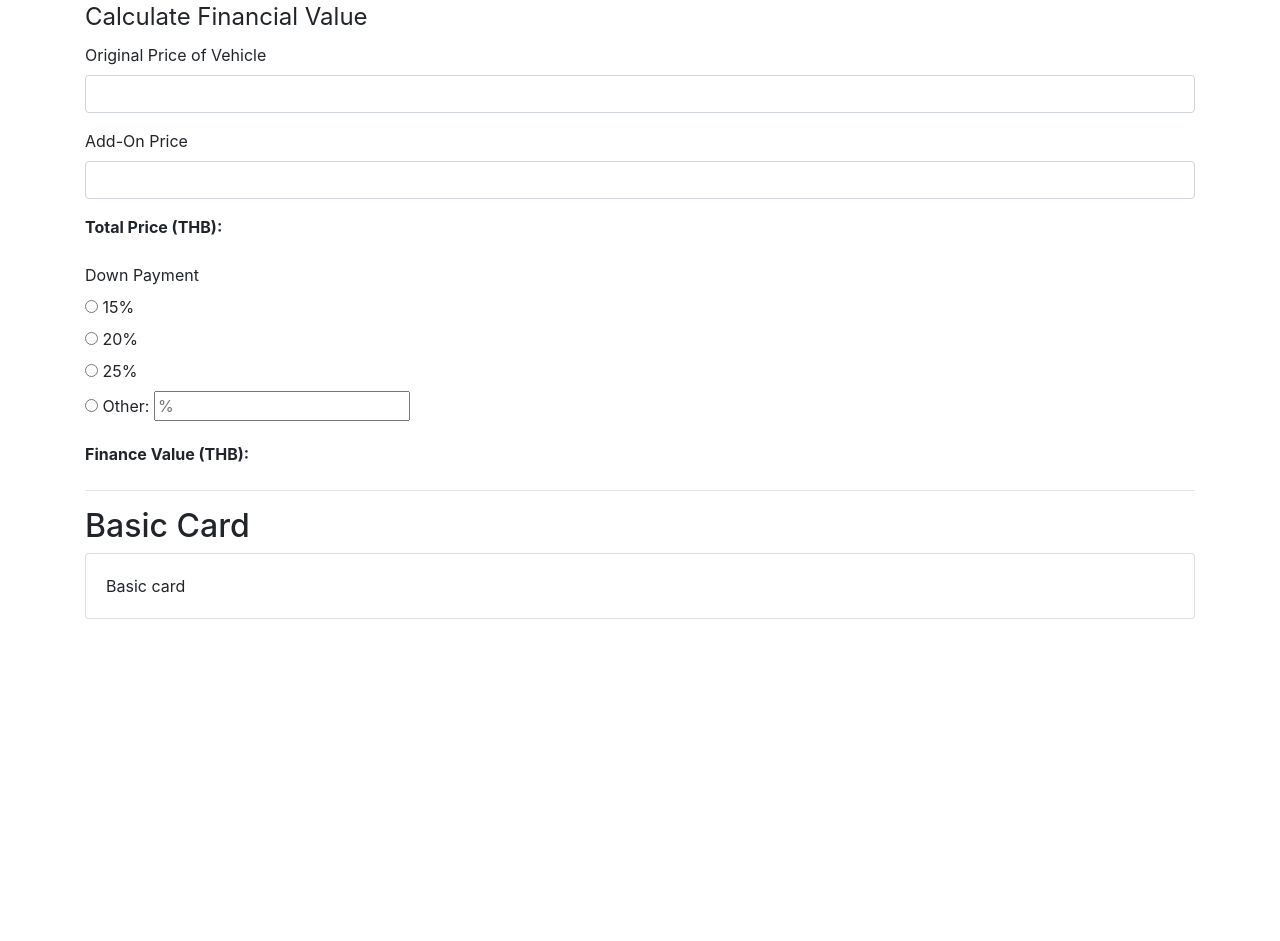
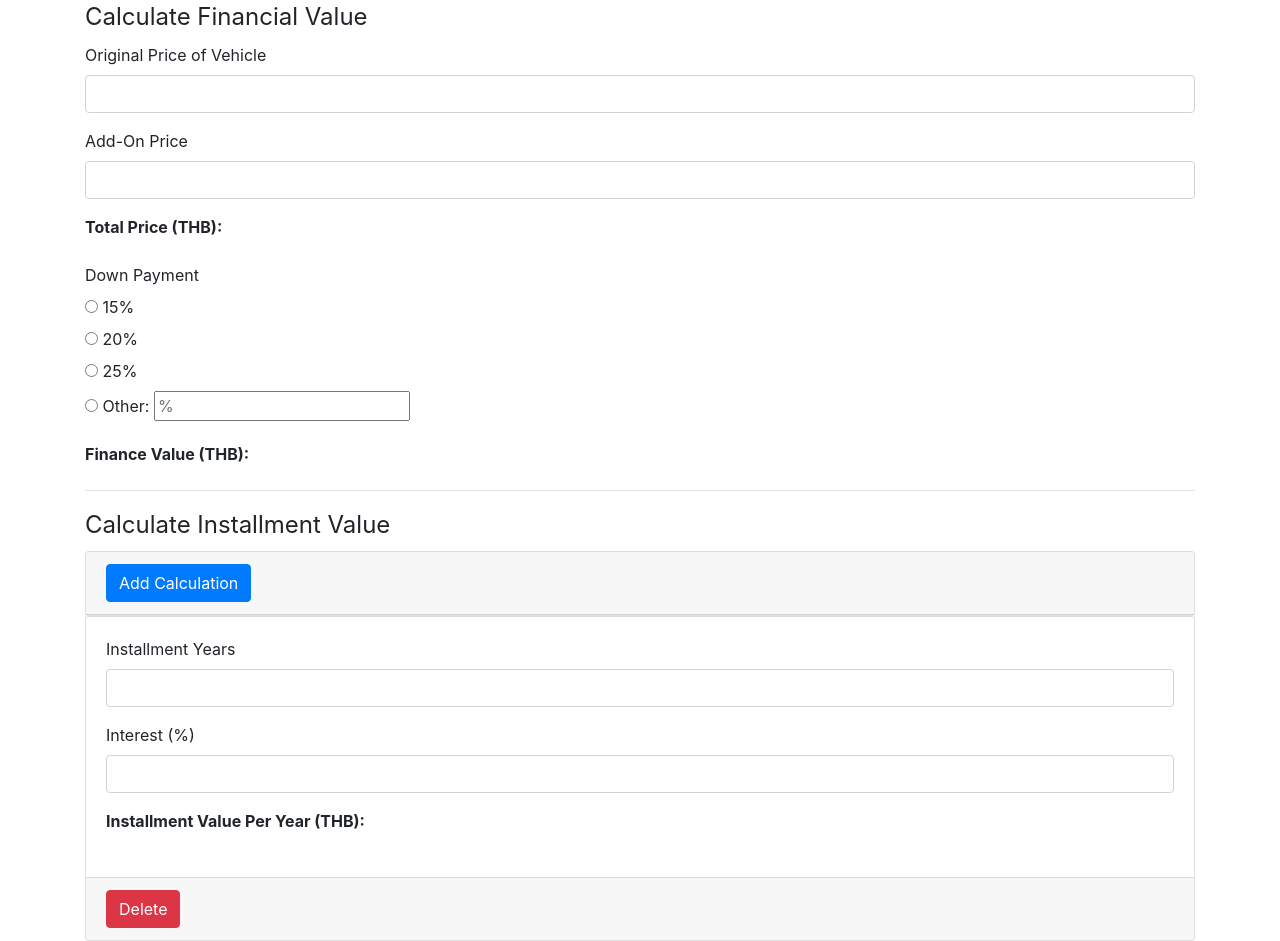
Before and after one commit to AyushSehgal/CarSales, a PHP site: page / in a window 1280 px wide. Shown: the part 57-998 px from the top of the page. Before the commit the page ends 676 px from the top, so only its background shows below. Run offline with PHP 8.4, Linux system fonts and the light colour scheme.

Commit message:
Div 2 - Installment Value Cards (duplicate cards and delete)

```diff
--- a/index.html
+++ b/index.html
@@ -83,10 +83,36 @@
                     </form>
                   </div>
           <!-- Div 2 - Installment Value  -->
+
           <div class="container">
-              <h2>Basic Card</h2>
+              <legend>Calculate Installment Value</legend>
               <div class="card">
-                <div class="card-body">Basic card</div>
+                  <div class="card-header">
+                    <button type="button" class="btn btn-primary" onclick="addInterest()">Add Calculation</button>
+                  </div>
+              </div>
+
+              <div class="card" id="cards">
+                <div class="card-body">
+                  <form class="form-horizontal" id="interestCards">
+                  <div class="form-group">
+                    <label for="years">Installment Years</label>
+                    <input id="years" name="years" oninput="calcInstallments()" type="text" class="form-control">
+                  </div>
+                  <div class="form-group">
+                      <label for="interest">Interest (%)</label>
+                      <input id="interest" name="interest" oninput="calcInstallments()" type="text" class="form-control">
+                  </div>
+                  <div class="form-group">
+                      <label for="installment"><strong>Installment Value Per Year (THB): </strong></label>
+                      <output id="installment" name="installment" for="years interest"></output>
+                  </div>
+                  </form>
+                </div>
+                <div class="card-footer">
+                  <button type="button" class="btn btn-danger" id="deleteButton" onclick="deleteInterest(this)">Delete</button>
+                </div>
+
               </div>
           </div>
 
--- a/main.js
+++ b/main.js
@@ -40,5 +40,36 @@ function calcFinVal() {
     var finVal = total * (down / 100);
 
     outputFinVal.value = finVal.toFixed(2);
+    return finVal;
+}
 
+function calcInstallments() {
+    var theForm2 = document.getElementById("interestCards");
+    console.log(theForm2);
+    var outputInstallment = theForm2.elements["installment"];
+    var years = parseInt(theForm2.elements["years"].value);
+    var interest = parseInt(theForm2.elements["interest"].value);
+    var financialValue = calcFinVal();
+    console.log(years);
+    console.log(interest);
+    console.log(financialValue);
+
+    var installmentValue = ((financialValue * (interest / 100) * years) + financialValue) / (years * 12);
+    console.log(installmentValue);
+
+    outputInstallment.value = installmentValue;
+    return installmentValue;
 }
+
+function addInterest() {
+   var installmentCard = document.getElementById("cards");
+   var duplicate = installmentCard.cloneNode(true);
+   duplicate.id = "interestCard2";
+   duplicate.onclick = addInterest;
+   installmentCard.parentNode.appendChild(duplicate);
+}
+
+function deleteInterest() {
+    var card = document.getElementById("cards");
+    card.parentNode.removeChild(card);
+}
--- a/stylesheet.css
+++ b/stylesheet.css
@@ -1,6 +1,3 @@
 .boxed {
     border: 10px solid black;
 }
-.form-horizontal mx-auto {
-    width: 400px;
-}
```
